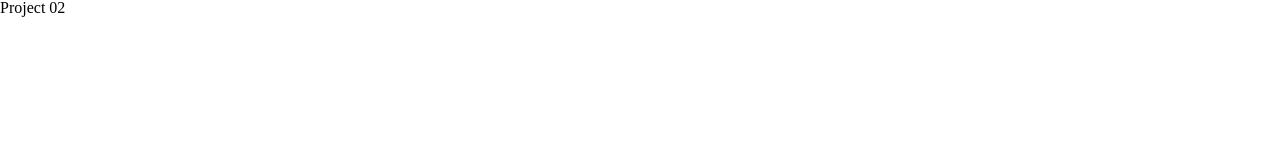
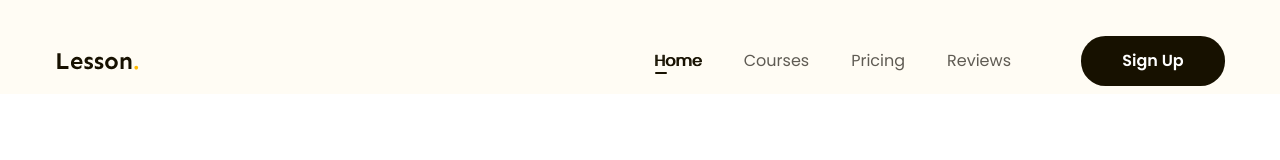
Before and after one commit to LongBush23/html-css-project-02, a plain HTML site: page index.html in a window 1280 px wide. Shown: the top 160 px of the page. Drawn offline with Linux system fonts and the light colour scheme.

Commit message:
create header

```diff
--- a/assets/css/styles.css
+++ b/assets/css/styles.css
@@ -0,0 +1,94 @@
+* {
+    box-sizing: border-box;
+}
+
+html {
+    font-size: 62.5%;
+}
+
+body {
+    font-size: 1.6rem;
+    font-family: "Poppins", sans-serif;
+}
+
+/* Common */
+a {
+    text-decoration: none;
+}
+
+.main-content {
+    width: 1170px;
+    max-width: calc(100% - 48px);
+    margin-right: auto;
+    margin-left: auto;
+}
+
+.btn {
+    display: inline-block;
+    color: #fff;
+    min-width: 118px;
+    padding: 0 16px;
+    line-height: 50px;
+    text-align: center;
+    font-size: 1.6rem;
+    font-weight: 600;
+    border-radius: 24.5px;
+    background: #171100;
+}
+/* Header */
+.header {
+    background: #fffcf4;
+}
+
+.header.fixed {
+    position: sticky;
+    top: -28px;
+}
+
+.header .body {
+    display: flex;
+    align-items: center;
+    padding: 36px 0 8px;
+}
+
+.nav {
+    margin-left: auto;
+}
+
+.nav ul {
+    display: flex;
+}
+
+.nav a {
+    position: relative;
+    padding: 8px 21px;
+    color: #5f5b53;
+    font-size: 1.6rem;
+}
+
+.nav li a:hover,
+.nav li.active a {
+    /* font-weight: 600; */
+    text-shadow: 1px 0 0 currentColor;
+    color: #171100;
+}
+
+.nav li.active a::after {
+    position: absolute;
+    content: "";
+    display: block;
+    width: 12px;
+    height: 2px;
+    left: 21.5px;
+    top: 31px;
+    border-radius: 1px;
+    background: #171100;
+}
+
+.header .sign-up-btn {
+    min-width: 144px;
+}
+
+.header .action {
+    margin-left: 49px;
+}
--- a/index.html
+++ b/index.html
@@ -4,12 +4,52 @@
         <meta charset="UTF-8" />
         <meta name="viewport" content="width=device-width, initial-scale=1.0" />
         <title>Project 02</title>
-        <!-- reset css -->
+        <!-- Reset css -->
         <link rel="stylesheet" href="./assets/css/reset.css" />
-        <!-- styles css -->
+        <!-- Embed font -->
+        <link rel="preconnect" href="https://fonts.googleapis.com" />
+        <link rel="preconnect" href="https://fonts.gstatic.com" crossorigin />
+        <link
+            href="https://fonts.googleapis.com/css2?family=Poppins:ital,wght@0,400;0,500;0,600;0,700;1,400&family=Sen:wght@700&display=swap"
+            rel="stylesheet"
+        />
+        <!-- Styles css -->
         <link rel="stylesheet" href="./assets/css/styles.css" />
     </head>
     <body>
-        <h1>Project 02</h1>
+        <header class="header fixed">
+            <div class="main-content">
+                <div class="body">
+                    <!-- Logo -->
+                    <img
+                        src="./assets/img/Logo.svg"
+                        alt="Lesson."
+                        class="logo"
+                    />
+                    <!-- Nav -->
+                    <nav class="nav">
+                        <ul>
+                            <li class="active">
+                                <a href="#!">Home</a>
+                            </li>
+                            <li>
+                                <a href="#!">Courses</a>
+                            </li>
+                            <li>
+                                <a href="#!">Pricing</a>
+                            </li>
+                            <li>
+                                <a href="#!">Reviews</a>
+                            </li>
+                        </ul>
+                    </nav>
+                    <!-- action -->
+                    <div class="action">
+                        <a href="#!" class="btn sign-up-btn">Sign Up</a>
+                    </div>
+                </div>
+            </div>
+        </header>
+        <main style="height: 10000px"></main>
     </body>
 </html>
```
Also changed, not shown: assets/img/Logo.svg (added), 2 other files.
